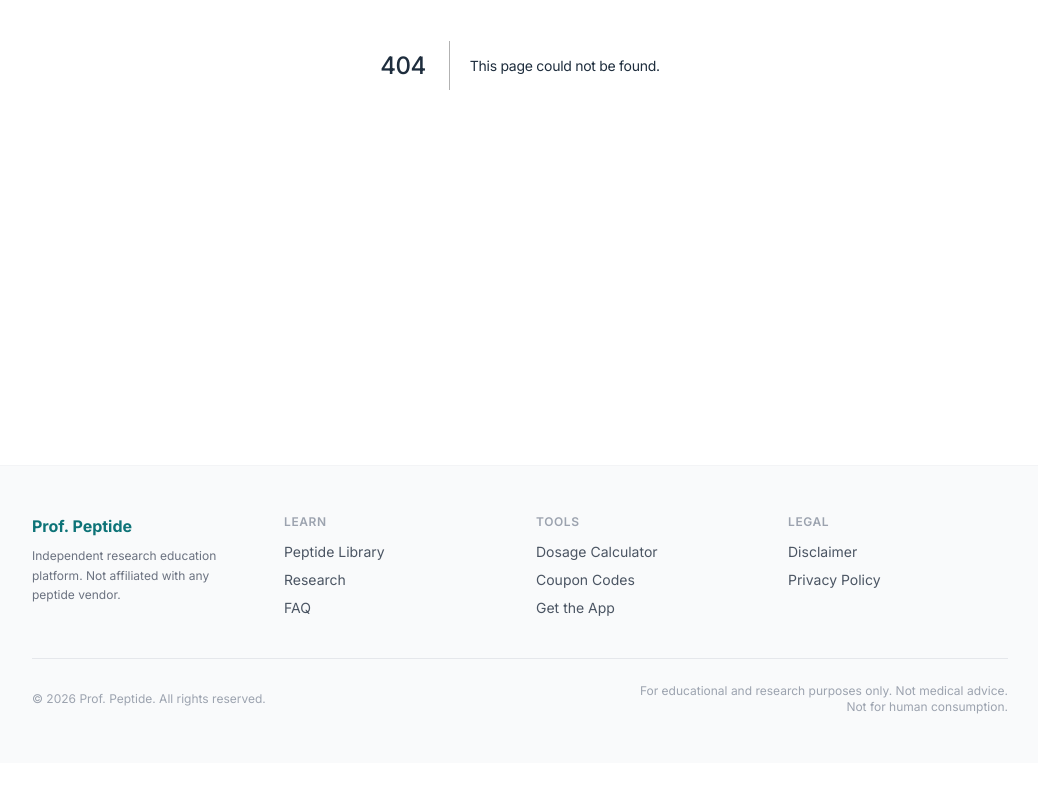
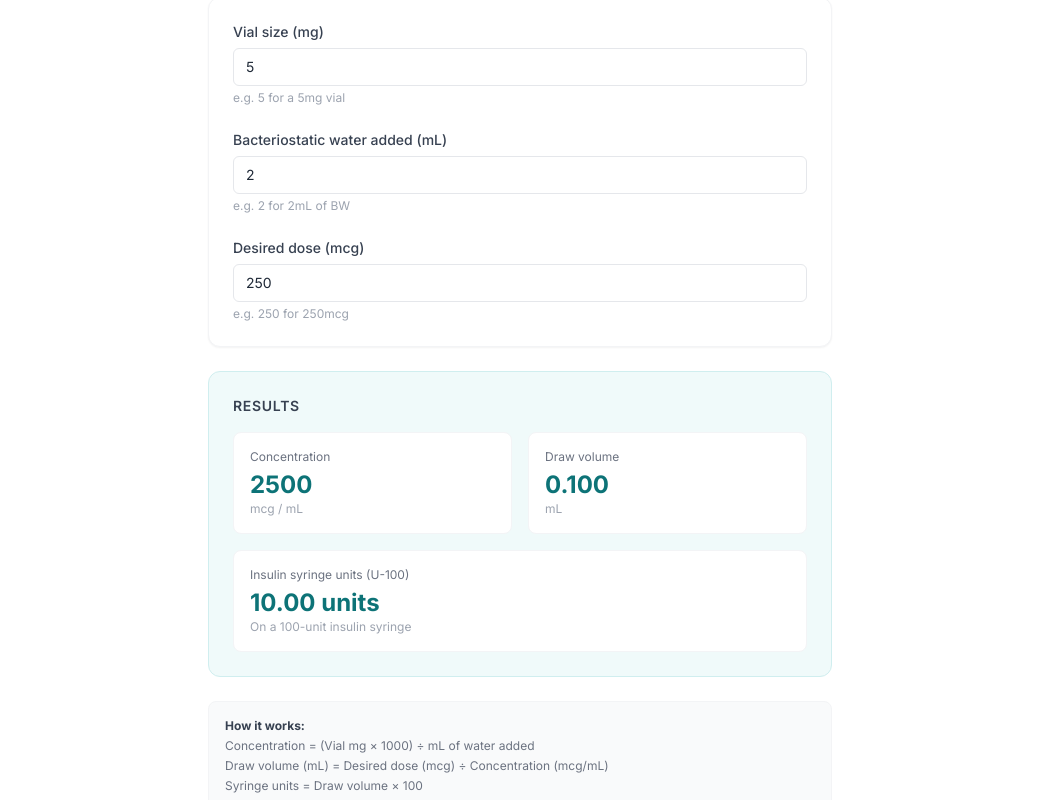
Before and after one commit to masbooksonebay/profpeptide, a Next.js app: page /calculator in a window 1280 px wide. Before the commit this address had no page. Shown: the part 400-1200 px from the top of the page, without its empty margins (120-1158 px from the left). Before the commit the page ends 1163 px from the top, so only its background shows below. Built offline with nearby package versions, Linux system fonts and the light colour scheme.

Commit message:
Add Dosage Calculator page

```diff
--- /dev/null
+++ b/src/app/calculator/page.tsx
@@ -0,0 +1,88 @@
+"use client";
+import { useState } from "react";
+
+export default function CalculatorPage() {
+  const [vialMg, setVialMg] = useState<number>(5);
+  const [bacteriostaticMl, setBacteriostaticMl] = useState<number>(2);
+  const [desiredMcg, setDesiredMcg] = useState<number>(250);
+
+  const concentration = vialMg > 0 && bacteriostaticMl > 0
+    ? (vialMg * 1000) / bacteriostaticMl
+    : 0;
+  const drawUnits = concentration > 0 && desiredMcg > 0
+    ? ((desiredMcg / concentration) * 100).toFixed(2)
+    : "0";
+  const drawMl = concentration > 0 && desiredMcg > 0
+    ? (desiredMcg / concentration).toFixed(3)
+    : "0";
+
+  return (
+    <div className="section max-w-2xl">
+      <span className="tag mb-3 inline-block">Research Tool</span>
+      <h1 className="text-3xl font-bold text-[#1e2d3d] mb-3">Dosage Calculator</h1>
+      <p className="text-sm text-gray-500 mb-6 leading-relaxed max-w-lg">
+        Calculate exactly how many units to draw on an insulin syringe for a given peptide dose.
+        Enter your vial size, bacteriostatic water volume, and target dose.
+      </p>
+      <div className="bg-amber-50 border border-amber-200 rounded-lg px-4 py-3 mb-8 text-xs text-amber-800">
+        <strong>Research use only.</strong> This calculator is for educational purposes.
+        Always verify calculations independently before research use.
+      </div>
+      <div className="card space-y-6 mb-6">
+        <div>
+          <label className="block text-sm font-medium text-gray-700 mb-1.5">Vial size (mg)</label>
+          <input
+            type="number" min={0} step={0.5} value={vialMg}
+            onChange={(e) => setVialMg(Number(e.target.value))}
+            className="w-full border border-gray-200 rounded-md px-3 py-2 text-sm focus:outline-none focus:ring-2 focus:ring-[#0D7377] focus:border-transparent"
+          />
+          <p className="text-xs text-gray-400 mt-1">e.g. 5 for a 5mg vial</p>
+        </div>
+        <div>
+          <label className="block text-sm font-medium text-gray-700 mb-1.5">Bacteriostatic water added (mL)</label>
+          <input
+            type="number" min={0} step={0.1} value={bacteriostaticMl}
+            onChange={(e) => setBacteriostaticMl(Number(e.target.value))}
+            className="w-full border border-gray-200 rounded-md px-3 py-2 text-sm focus:outline-none focus:ring-2 focus:ring-[#0D7377] focus:border-transparent"
+          />
+          <p className="text-xs text-gray-400 mt-1">e.g. 2 for 2mL of BW</p>
+        </div>
+        <div>
+          <label className="block text-sm font-medium text-gray-700 mb-1.5">Desired dose (mcg)</label>
+          <input
+            type="number" min={0} step={25} value={desiredMcg}
+            onChange={(e) => setDesiredMcg(Number(e.target.value))}
+            className="w-full border border-gray-200 rounded-md px-3 py-2 text-sm focus:outline-none focus:ring-2 focus:ring-[#0D7377] focus:border-transparent"
+          />
+          <p className="text-xs text-gray-400 mt-1">e.g. 250 for 250mcg</p>
+        </div>
+      </div>
+      <div className="bg-[#f0fafa] border border-[#d0eeef] rounded-xl p-6">
+        <h2 className="text-sm font-semibold text-gray-700 mb-4 uppercase tracking-wider">Results</h2>
+        <div className="grid grid-cols-2 gap-4">
+          <div className="bg-white rounded-lg p-4 border border-gray-100">
+            <p className="text-xs text-gray-500 mb-1">Concentration</p>
+            <p className="text-2xl font-bold text-[#0D7377]">{concentration.toFixed(0)}</p>
+            <p className="text-xs text-gray-400">mcg / mL</p>
+          </div>
+          <div className="bg-white rounded-lg p-4 border border-gray-100">
+            <p className="text-xs text-gray-500 mb-1">Draw volume</p>
+            <p className="text-2xl font-bold text-[#0D7377]">{drawMl}</p>
+            <p className="text-xs text-gray-400">mL</p>
+          </div>
+          <div className="bg-white rounded-lg p-4 border border-gray-100 col-span-2">
+            <p className="text-xs text-gray-500 mb-1">Insulin syringe units (U-100)</p>
+            <p className="text-2xl font-bold text-[#0D7377]">{drawUnits} units</p>
+            <p className="text-xs text-gray-400">On a 100-unit insulin syringe</p>
+          </div>
+        </div>
+      </div>
+      <div className="mt-6 p-4 bg-gray-50 border border-gray-100 rounded-lg text-xs text-gray-500 space-y-1">
+        <p><strong className="text-gray-700">How it works:</strong></p>
+        <p>Concentration = (Vial mg × 1000) ÷ mL of water added</p>
+        <p>Draw volume (mL) = Desired dose (mcg) ÷ Concentration (mcg/mL)</p>
+        <p>Syringe units = Draw volume × 100</p>
+      </div>
+    </div>
+  );
+}
```
